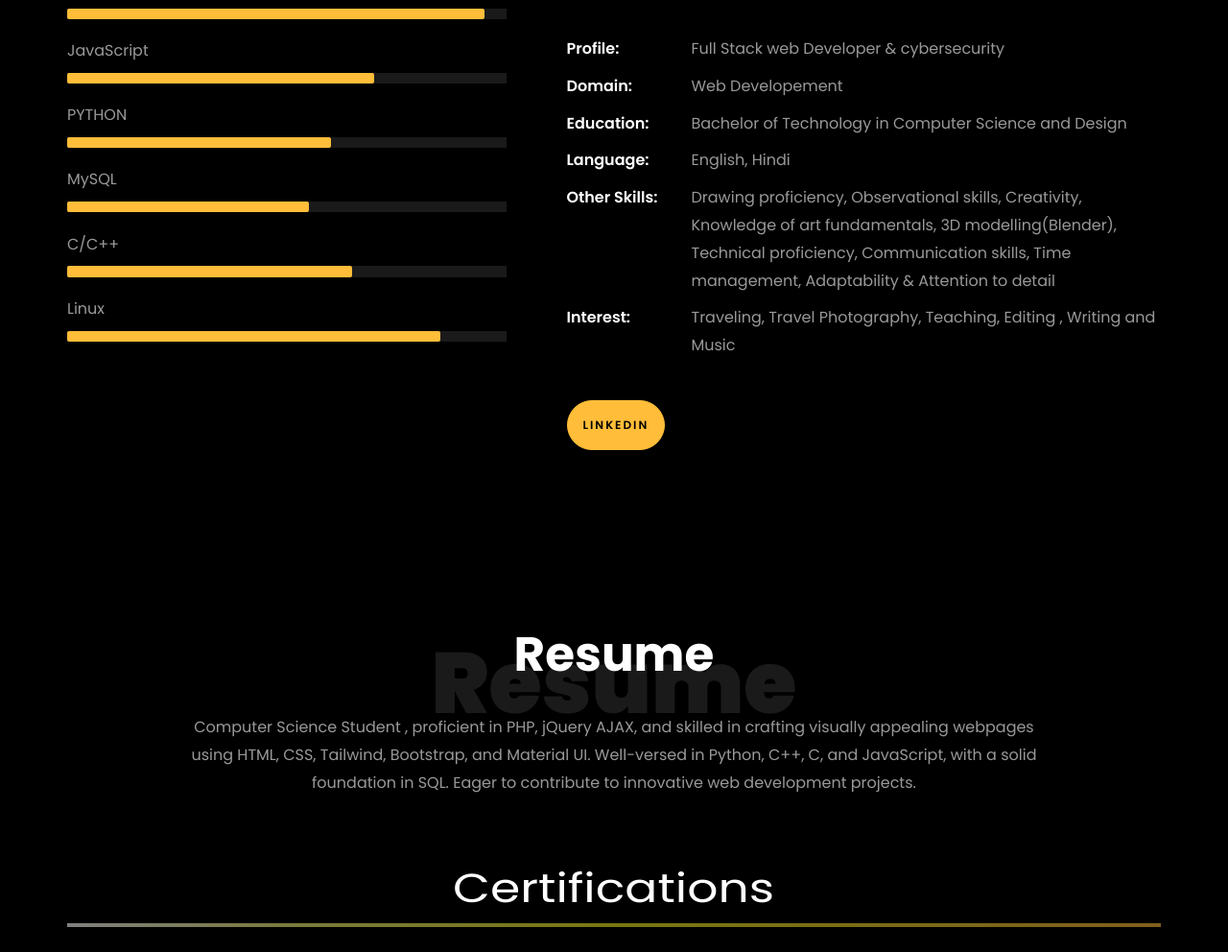
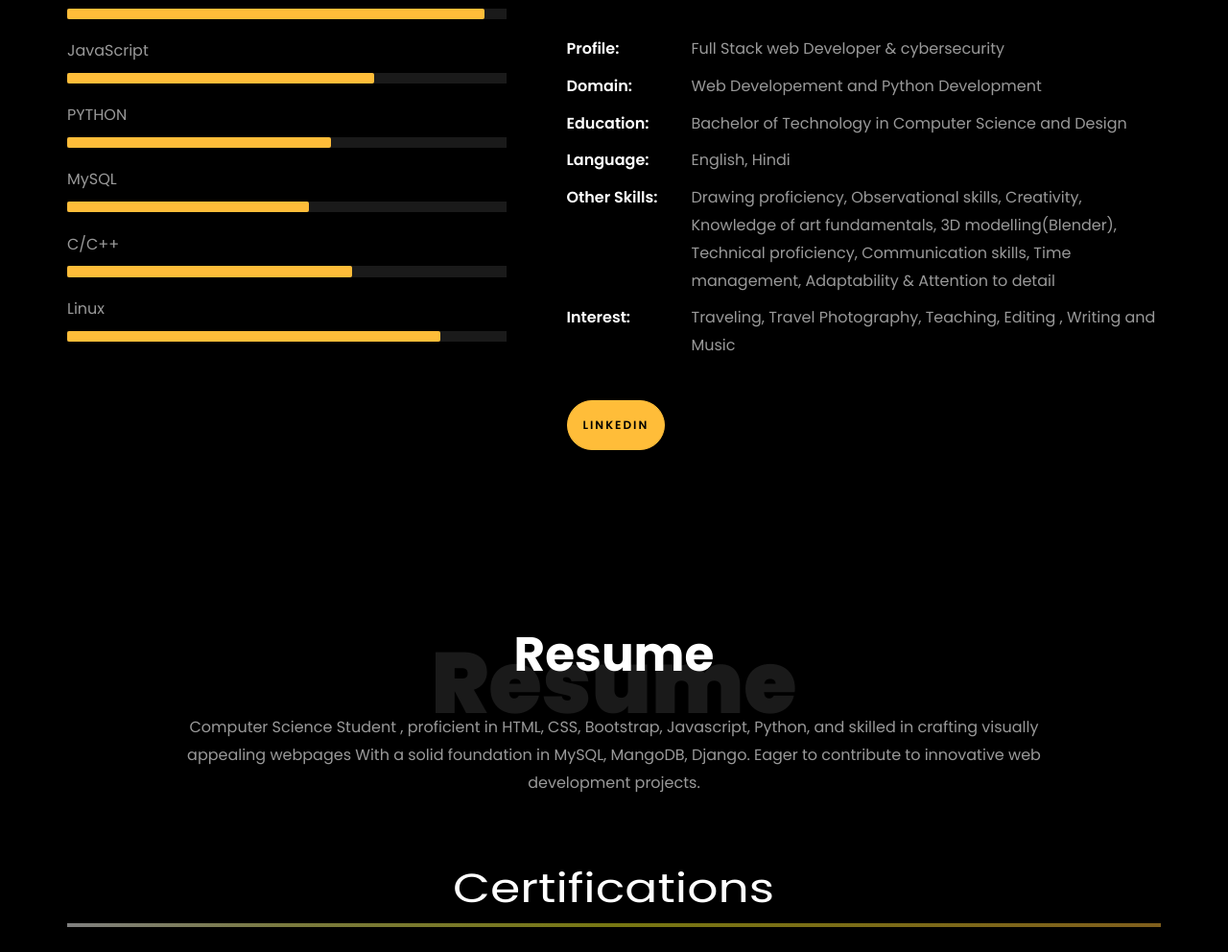
Before and after one commit to V3NOM440/My_portfolio, a plain HTML site: page index.html in a window 1280 px wide. Shown: the part 1108-2100 px from the top of the page at 96% size. Drawn offline with Linux system fonts and the light colour scheme; animation ran at ten frames a second; files whose address does not match are found by name.

Commit message:
index.html

```diff
--- a/index.html
+++ b/index.html
@@ -306,7 +306,7 @@
                       <span>Full Stack web Developer &amp; cybersecurity</span></li>
                     <li class="d-flex">
                       <span>Domain:</span>
-                      <span>Web Developement</span></li>
+                      <span>Web Developement and Python Development</span></li>
                     <li class="d-flex">
                       <span>Education:</span>
                       <span>Bachelor of Technology in Computer Science and Design</span></li>
@@ -346,7 +346,7 @@
           <div class="col-md-10 heading-section text-center ftco-animate">
             <h1 class="big big-2">Resume</h1>
             <h2 class="mb-4">Resume</h2>
-            <p>Computer Science Student , proficient in PHP, jQuery AJAX, and skilled in crafting visually appealing webpages using HTML, CSS, Tailwind, Bootstrap, and Material UI. Well-versed in Python, C++, C, and JavaScript, with a solid foundation in SQL. Eager to contribute to innovative web development projects.</p>
+            <p>Computer Science Student , proficient in HTML, CSS, Bootstrap, Javascript, Python, and skilled in crafting visually appealing webpages With a solid foundation in MySQL, MangoDB, Django. Eager to contribute to innovative web development projects.</p>
           </div>
         </div>
 
```
